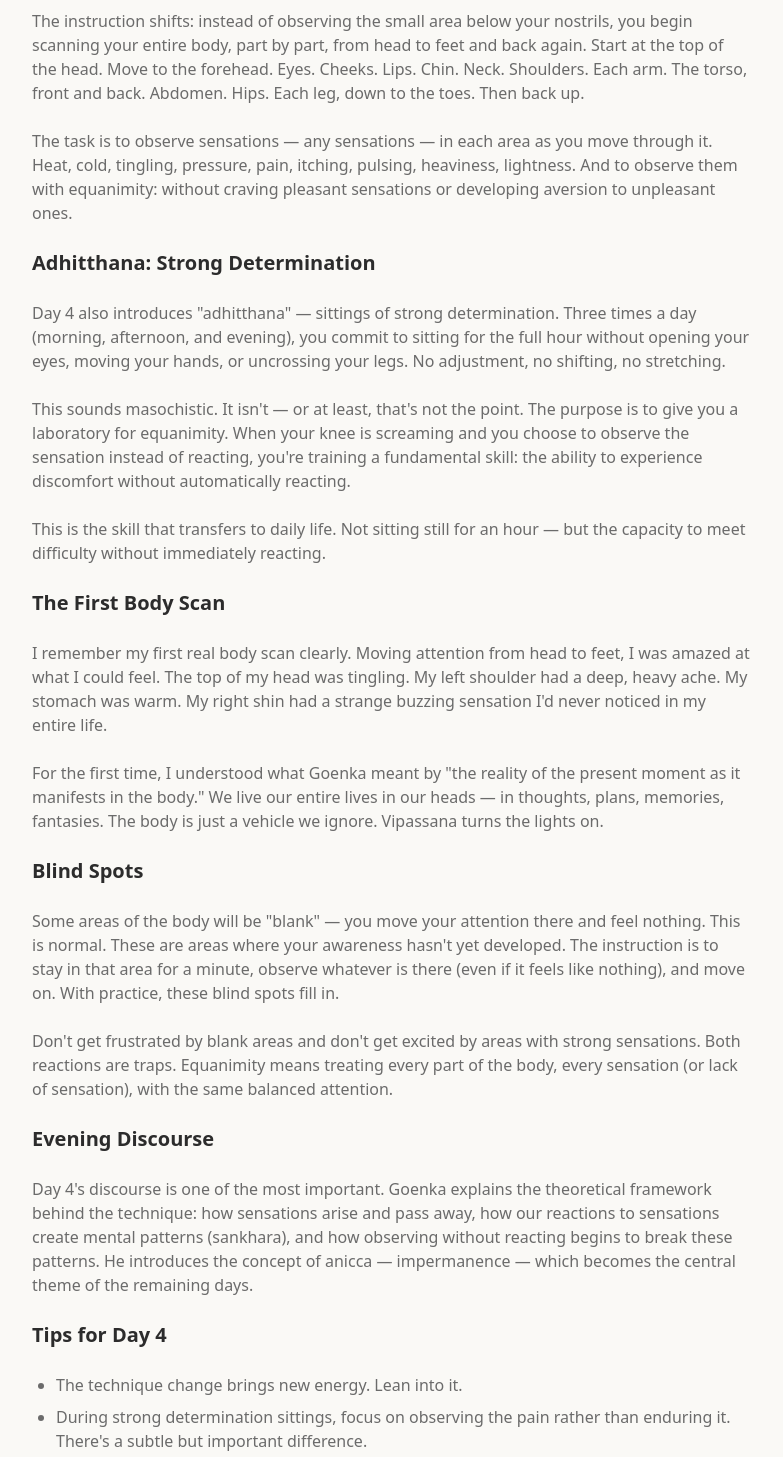
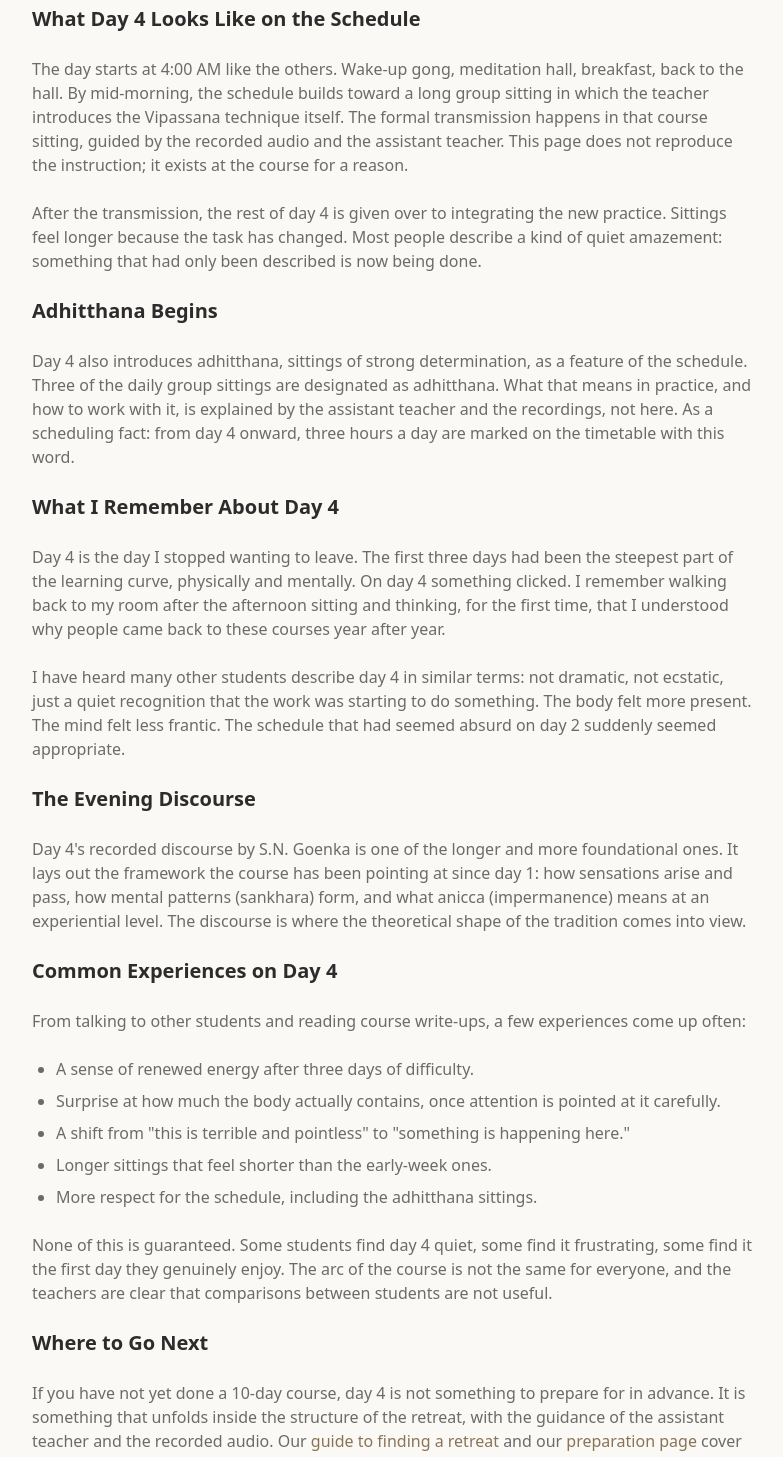
Before and after one commit to m13v/vipassana-cool, a Next.js app: page /experience/day-4 in a window 1280 px wide. Shown: the part 480-1937 px from the top of the page, without its empty margins (248-1031 px from the left). Built offline with nearby package versions, Linux system fonts and the light colour scheme.

Commit message:
Rewrite Day 4 page to focus on experience rather than technique

```diff
--- a/src/app/experience/day-4/page.tsx
+++ b/src/app/experience/day-4/page.tsx
@@ -2,67 +2,68 @@ import type { Metadata } from "next";
 import { DayPage } from "@/components/day-page";
 
 export const metadata: Metadata = {
-  title: "Vipassana Day 4 — The Technique Changes Everything",
+  title: "Vipassana Day 4 — The Pivot Point of the Course",
   description:
-    "Day 4 is when Vipassana begins. The technique shifts from Anapana to body scanning, and something genuinely shifts. What the transition feels like and why it matters.",
+    "Day 4 is the pivot of a 10-day Vipassana course. A descriptive account of what commonly happens on day 4 and why many students remember it as a turning point.",
   alternates: { canonical: "https://vipassana.cool/experience/day-4" },
 };
 
 export default function Day4Page() {
   return (
-    <DayPage day={4} title="The Technique Changes Everything">
+    <DayPage day={4} title="The Pivot Point of the Course">
       <p>
-        Day 4 is the pivot point of the entire course. After three and a half days of Anapana — sharpening your attention by observing the breath — you finally learn the actual Vipassana technique. And it changes everything.
+        Day 4 is the day the course changes shape. For three and a half days, students have been working with a narrower attention practice as preparation. On day 4, the main technique (Vipassana body awareness) is formally introduced during one of the longer group sittings. The course pivots here, and most people remember day 4 as the moment the whole thing started to make sense.
       </p>
 
-      <h2 className="text-xl font-bold text-foreground">From Breath to Body</h2>
+      <h2 className="text-xl font-bold text-foreground">What Day 4 Looks Like on the Schedule</h2>
       <p>
-        The instruction shifts: instead of observing the small area below your nostrils, you begin scanning your entire body, part by part, from head to feet and back again. Start at the top of the head. Move to the forehead. Eyes. Cheeks. Lips. Chin. Neck. Shoulders. Each arm. The torso, front and back. Abdomen. Hips. Each leg, down to the toes. Then back up.
+        The day starts at 4:00 AM like the others. Wake-up gong, meditation hall, breakfast, back to the hall. By mid-morning, the schedule builds toward a long group sitting in which the teacher introduces the Vipassana technique itself. The formal transmission happens in that course sitting, guided by the recorded audio and the assistant teacher. This page does not reproduce the instruction; it exists at the course for a reason.
       </p>
       <p>
-        The task is to observe sensations — any sensations — in each area as you move through it. Heat, cold, tingling, pressure, pain, itching, pulsing, heaviness, lightness. And to observe them with equanimity: without craving pleasant sensations or developing aversion to unpleasant ones.
+        After the transmission, the rest of day 4 is given over to integrating the new practice. Sittings feel longer because the task has changed. Most people describe a kind of quiet amazement: something that had only been described is now being done.
       </p>
 
-      <h2 className="text-xl font-bold text-foreground">Adhitthana: Strong Determination</h2>
+      <h2 className="text-xl font-bold text-foreground">Adhitthana Begins</h2>
       <p>
-        Day 4 also introduces &quot;adhitthana&quot; — sittings of strong determination. Three times a day (morning, afternoon, and evening), you commit to sitting for the full hour without opening your eyes, moving your hands, or uncrossing your legs. No adjustment, no shifting, no stretching.
+        Day 4 also introduces adhitthana, sittings of strong determination, as a feature of the schedule. Three of the daily group sittings are designated as adhitthana. What that means in practice, and how to work with it, is explained by the assistant teacher and the recordings, not here. As a scheduling fact: from day 4 onward, three hours a day are marked on the timetable with this word.
+      </p>
+
+      <h2 className="text-xl font-bold text-foreground">What I Remember About Day 4</h2>
+      <p>
+        Day 4 is the day I stopped wanting to leave. The first three days had been the steepest part of the learning curve, physically and mentally. On day 4 something clicked. I remember walking back to my room after the afternoon sitting and thinking, for the first time, that I understood why people came back to these courses year after year.
       </p>
       <p>
-        This sounds masochistic. It isn&apos;t — or at least, that&apos;s not the point. The purpose is to give you a laboratory for equanimity. When your knee is screaming and you choose to observe the sensation instead of reacting, you&apos;re training a fundamental skill: the ability to experience discomfort without automatically reacting.
-      </p>
-      <p>
-        This is the skill that transfers to daily life. Not sitting still for an hour — but the capacity to meet difficulty without immediately reacting.
+        I have heard many other students describe day 4 in similar terms: not dramatic, not ecstatic, just a quiet recognition that the work was starting to do something. The body felt more present. The mind felt less frantic. The schedule that had seemed absurd on day 2 suddenly seemed appropriate.
       </p>
 
-      <h2 className="text-xl font-bold text-foreground">The First Body Scan</h2>
+      <h2 className="text-xl font-bold text-foreground">The Evening Discourse</h2>
       <p>
-        I remember my first real body scan clearly. Moving attention from head to feet, I was amazed at what I could feel. The top of my head was tingling. My left shoulder had a deep, heavy ache. My stomach was warm. My right shin had a strange buzzing sensation I&apos;d never noticed in my entire life.
-      </p>
-      <p>
-        For the first time, I understood what Goenka meant by &quot;the reality of the present moment as it manifests in the body.&quot; We live our entire lives in our heads — in thoughts, plans, memories, fantasies. The body is just a vehicle we ignore. Vipassana turns the lights on.
+        Day 4&apos;s recorded discourse by S.N. Goenka is one of the longer and more foundational ones. It lays out the framework the course has been pointing at since day 1: how sensations arise and pass, how mental patterns (sankhara) form, and what anicca (impermanence) means at an experiential level. The discourse is where the theoretical shape of the tradition comes into view.
       </p>
 
-      <h2 className="text-xl font-bold text-foreground">Blind Spots</h2>
+      <h2 className="text-xl font-bold text-foreground">Common Experiences on Day 4</h2>
       <p>
-        Some areas of the body will be &quot;blank&quot; — you move your attention there and feel nothing. This is normal. These are areas where your awareness hasn&apos;t yet developed. The instruction is to stay in that area for a minute, observe whatever is there (even if it feels like nothing), and move on. With practice, these blind spots fill in.
+        From talking to other students and reading course write-ups, a few experiences come up often:
       </p>
+      <ul className="list-disc space-y-2 pl-6">
+        <li>A sense of renewed energy after three days of difficulty.</li>
+        <li>Surprise at how much the body actually contains, once attention is pointed at it carefully.</li>
+        <li>A shift from &quot;this is terrible and pointless&quot; to &quot;something is happening here.&quot;</li>
+        <li>Longer sittings that feel shorter than the early-week ones.</li>
+        <li>More respect for the schedule, including the adhitthana sittings.</li>
+      </ul>
       <p>
-        Don&apos;t get frustrated by blank areas and don&apos;t get excited by areas with strong sensations. Both reactions are traps. Equanimity means treating every part of the body, every sensation (or lack of sensation), with the same balanced attention.
+        None of this is guaranteed. Some students find day 4 quiet, some find it frustrating, some find it the first day they genuinely enjoy. The arc of the course is not the same for everyone, and the teachers are clear that comparisons between students are not useful.
       </p>
 
-      <h2 className="text-xl font-bold text-foreground">Evening Discourse</h2>
+      <h2 className="text-xl font-bold text-foreground">Where to Go Next</h2>
       <p>
-        Day 4&apos;s discourse is one of the most important. Goenka explains the theoretical framework behind the technique: how sensations arise and pass away, how our reactions to sensations create mental patterns (sankhara), and how observing without reacting begins to break these patterns. He introduces the concept of anicca — impermanence — which becomes the central theme of the remaining days.
+        If you have not yet done a 10-day course, day 4 is not something to prepare for in advance. It is something that unfolds inside the structure of the retreat, with the guidance of the assistant teacher and the recorded audio. Our{" "}
+        <a href="/guide/find-a-retreat" className="text-accent hover:text-foreground">guide to finding a retreat</a>
+        {" "}and our{" "}
+        <a href="/prepare" className="text-accent hover:text-foreground">preparation page</a>
+        {" "}cover the practical side: how to apply, what to bring, what the first day looks like when you arrive.
       </p>
-
-      <h2 className="text-xl font-bold text-foreground">Tips for Day 4</h2>
-      <ul className="list-disc space-y-2 pl-6">
-        <li>The technique change brings new energy. Lean into it.</li>
-        <li>During strong determination sittings, focus on observing the pain rather than enduring it. There&apos;s a subtle but important difference.</li>
-        <li>Don&apos;t try to create sensations. Observe what&apos;s already there.</li>
-        <li>Move through the body systematically — don&apos;t skip areas even if they feel blank.</li>
-        <li>This is the day many people go from &quot;this is terrible&quot; to &quot;something is actually happening here.&quot;</li>
-      </ul>
     </DayPage>
   );
 }
```
